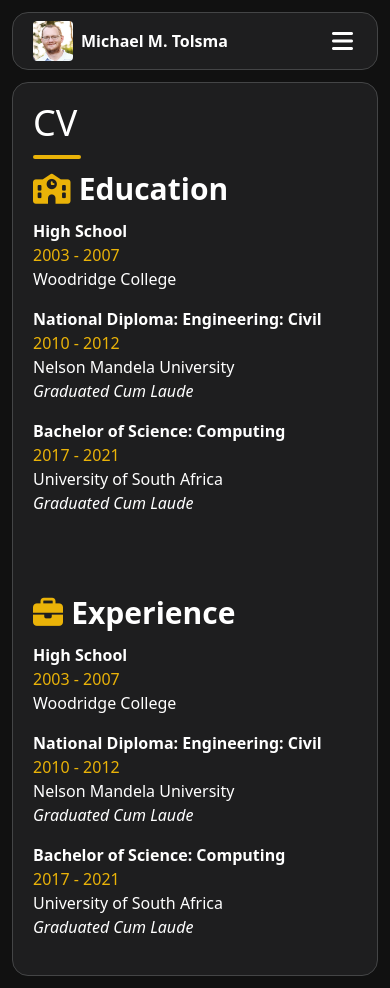
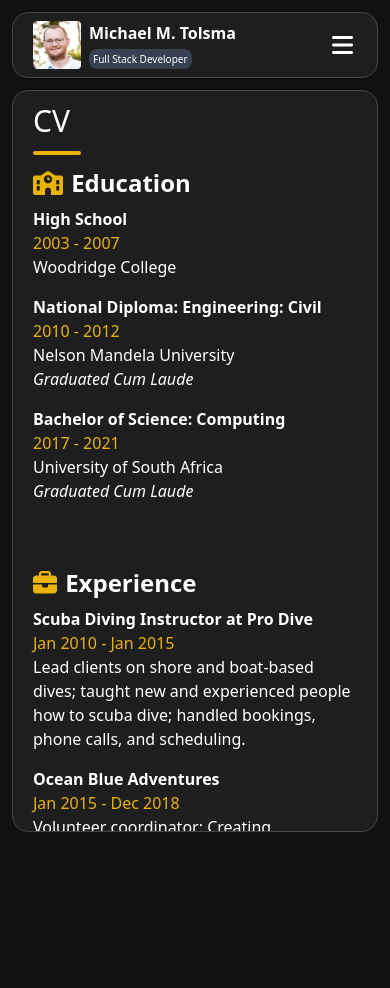
Before and after one commit to mmtolsma/mmtolsma.github.io, a SvelteKit app: page /cv in a window 390 px wide. After the commit the page ends 844 px from the top, so only its background shows below. Built offline with nearby package versions, Linux system fonts and the light colour scheme.

Commit message:
CV content. Sizing adjustments.

```diff
--- a/src/components/Heading.svelte
+++ b/src/components/Heading.svelte
@@ -1,5 +1,5 @@
-<div class="md:mx-5">
-  <h1 class="text-4xl mb-3">
+<div class="mx-3 sm:mx-5 mt-3">
+  <h1 class="text-3xl lg:text-4xl mb-3">
     <slot />
   </h1>
   <div class="w-12 h-1 rounded bg-yellow-500 mb-3" />
--- a/src/components/NavCard.svelte
+++ b/src/components/NavCard.svelte
@@ -21,7 +21,7 @@
   }
 </script>
 
-<div class="bg-base-card border border-card-border rounded-2xl h-full sm:px-5 sm:pt-5 lg:pt-7">
+<div class="bg-base-card border border-card-border rounded-2xl h-full py-1 sm:px-4 sm:py-4 lg:px-5 lg:pt-5">
   <!-- Desktop -->
   <div class="hidden lg:block">
     <div class="flex flex-col items-center">
@@ -43,7 +43,7 @@
   <!-- Tablet -->
   <div class="hidden sm:block lg:hidden">
     <div class="flex items-center">
-      <img src="/profile-pic.png" class="mb-5 rounded w-32 h-32" alt="Michael Tolsma smiling" />
+      <img src="/profile-pic.png" class="rounded w-20 h-20" alt="Michael Tolsma smiling" />
       <div class="ml-4">
         <div class="text-2xl font-bold mb-3">Michael M. Tolsma</div>
         <div class="inline-block text-sm rounded-lg bg-gray-700 px-2 py-1">Full Stack Developer</div>
@@ -58,7 +58,7 @@
         </button>
       </div>
       {#if clicked}
-      <div class="absolute right-0 mt-40 mr-3 w-48 bg-info-card space-y-1 py-2 px-2 z-50">
+      <div class="absolute right-0 mt-56 mr-3 w-48 bg-info-card space-y-1 py-2 px-2 z-50">
         {#each $navLinks as link}
           <a
             href={($page.url.pathname == link.url) ? null : link.url}
@@ -75,9 +75,10 @@
   <div class="sm:hidden flex flex-col">
     <div class="grid grid-cols-6 items-center w-full">
       <div class="flex items-center space-x-2 col-span-5 ml-5">
-        <img src="/profile-pic.png" class="rounded w-10 h-10" alt="Michael Tolsma smiling" />
-        <div class="font-bold">
-          Michael M. Tolsma
+        <img src="/profile-pic.png" class="rounded w-12 h-12" alt="Michael Tolsma smiling" />
+        <div class="ml-4">
+          <div class="font-bold">Michael M. Tolsma</div>
+          <div class="inline-block text-xxs rounded-lg bg-gray-700 p-1">Full Stack Developer</div>
         </div>
       </div>
       <div class="flex justify-end mr-3">
--- a/src/routes/+layout.svelte
+++ b/src/routes/+layout.svelte
@@ -5,20 +5,21 @@
 </script>
 
 {#if $page.url.pathname == '/'}
-	<div class="flex min-h-screen p-3 sm:container sm:py-12 sm:mx-auto sm:max-w-[600px] md:max-w-[750px] lg:max-w-[950px] xl:max-w-[1200px] transition-all">
+  <!-- was min-h-screen max-h-screen -->
+	<div class="flex min-h-dvh max-h-dvh p-3 sm:container sm:py-8 sm:mx-auto sm:max-w-[600px] md:max-w-[750px] lg:max-w-[950px] xl:max-w-[1200px] transition-all">
 		<div class="flex-1">
       <slot />
 		</div>
 	</div>
 {:else}
-	<div class="flex min-h-screen p-3 sm:container sm:mx-auto sm:py-12 sm:max-w-[600px] md:max-w-[700px] lg:h-screen lg:max-w-[950px] xl:max-w-[1200px]">
+	<div class="flex min-h-dvh max-h-dvh p-3 sm:container sm:mx-auto sm:py-8 sm:max-w-[600px] md:max-w-[700px] lg:h-screen lg:max-w-[950px] xl:max-w-[1200px]">
 		<div class="flex flex-col flex-1 gap-3 sm:gap-5 lg:flex-row">
       <!-- Navigation -->
 			<div class="sticky top-0">
 				<NavCard />
 			</div>
       <!-- Body -->
-			<div class="bg-base-card border border-card-border rounded-2xl px-5 py-5 flex-1 overflow-auto md:px-2">
+			<div class="bg-base-card border border-card-border rounded-2xl flex-1 overflow-auto px-2">
 				<div class="flex flex-col h-full">
           <slot />
         </div>
--- a/src/routes/+page.svelte
+++ b/src/routes/+page.svelte
@@ -29,9 +29,9 @@
       </div>
       <!-- mobile -->
       <div class="md:hidden block mb-5">
+        <h2 class="text-2xl sm:text-4xl text-center">Welcome to</h2>
         <h1 class="text-2xl sm:text-4xl text-center"><b>Michael M. Tolsma's</b></h1>
         <h2 class="text-2xl sm:text-4xl text-center">website</h2>
-        <h2 class="text-2xl sm:text-4xl text-center">Welcome to</h2>
       </div>
     </div>
     <div class="mb-5 {transitionClass} delay-[1250ms]">
--- a/src/routes/about/+page.svelte
+++ b/src/routes/about/+page.svelte
@@ -9,7 +9,7 @@
 </div>
 
 <div class="flex-1 overflow-y-auto">
-  <div class="md:mx-5">
+  <div class="mx-3 sm:mx-5">
     <p>
       I am a passionate full-stack developer with three years of professional experience in creating
       and maintaining robust software solutions. Skilled in JavaScript with React for the front-end
--- a/src/routes/contact/+page.svelte
+++ b/src/routes/contact/+page.svelte
@@ -7,7 +7,7 @@
 </Heading>
 
 <div class="flex-1 overflow-y-auto">
-	<div class="md:mx-5">
+  <div class="mx-3 sm:mx-5">
     <p>
       this is the contact page.
     </p>
--- a/src/routes/cv/+page.svelte
+++ b/src/routes/cv/+page.svelte
@@ -7,13 +7,13 @@
 </Heading>
 
 <div class="flex-1 overflow-y-auto">
-	<div class="md:mx-5">
+  <div class="mx-3 sm:mx-5">
 
-    <div class="flex flex-col flex-1 gap-5 justify-between xl:justify-normal xl:gap-20 sm:flex-row">
+    <div class="flex flex-col gap-3 justify-between xl:justify-normal">
       <div class="education">
-        <div class="items-center md:justify-center mb-3">
-          <span class="text-3xl text-yellow-500 fa fa-school mr-1"></span>
-          <span class="text-3xl font-bold">Education</span>
+        <div class="items-center md:justify-center mb-2">
+          <span class="text-2xl lg:text-3xl text-yellow-500 fa fa-school mr-1"></span>
+          <span class="text-2xl lg:text-3xl font-bold">Education</span>
         </div>
 
         <div class="mb-4">
@@ -40,30 +40,47 @@
       <br>
 
       <div class="experience">
-        <div class="items-center justify-center mb-3">
-          <span class="text-3xl text-yellow-500 fa fa-briefcase mr-1"></span>
-          <span class="text-3xl font-bold">Experience</span>
+        <div class="items-center justify-center mb-2">
+          <span class="text-2xl lg:text-3xl text-yellow-500 fa fa-briefcase mr-1"></span>
+          <span class="text-2xl lg:text-3xl font-bold">Experience</span>
         </div>
 
         <div class="mb-4">
-          <span class="font-bold">High School</span>
-          <p class="text-yellow-500">2003 - 2007</p>
-          <p>Woodridge College</p>
+          <span class="font-bold">Scuba Diving Instructor at Pro Dive</span>
+          <p class="text-yellow-500">Jan 2010 - Jan 2015</p>
+          <p>Lead clients on shore and boat-based dives; taught new and experienced people how to scuba dive; handled bookings, phone calls, and scheduling.</p>
         </div>
 
         <div class="mb-4">
-          <span class="font-bold">National Diploma: Engineering: Civil</span>
-          <p class="text-yellow-500">2010 - 2012</p>
-          <p>Nelson Mandela University</p>
-          <p class="italic">Graduated Cum Laude</p>
+          <span class="font-bold">Ocean Blue Adventures</span>
+          <p class="text-yellow-500">Jan 2015 - Dec 2018</p>
+          <p>Volunteer coordinator: Creating, implementing and managing a daily schedule for international volunteers taking part in a marine-based program at the ORCA Foundation.</p>
+          <p>Adventure tour guide: Tour guide for the commercial whale and dolphin watching company Ocean Blue Adventures.</p>
         </div>
 
         <div class="mb-4">
-          <span class="font-bold">Bachelor of Science: Computing</span>
-          <p class="text-yellow-500">2017 - 2021</p>
-          <p>University of South Africa</p>
-          <p class="italic">Graduated Cum Laude</p>
+          <span class="font-bold">Junior Mobile/Flutter Android Developer Internship at Melon Stall</span>
+          <p class="text-yellow-500">Nov 2019 - Jan 2021</p>
+          <p>Going over feature requirements and making sure they're understood; using git/Github to manage changes; developing features against emulators and real devices; creating prototypes for more advanced features; handing over of APKs and deploying into Google Play Store.</p>
         </div>
+
+        <div class="mb-4">
+          <span class="font-bold">Junior Software Developer at Teach Me 2</span>
+          <p class="text-yellow-500">Sep 2021 - Present</p>
+          <p>Maintaining, upgrading, and enhancing the company website, which serves as a critical tool for staff to capture customer data, and customers to view important information. Ensure seamless functionality and user experience utilizing Ruby on Rails for backend development and JS/React for frontend development.</p>
+        </div>
+      </div>
+
+      <div class="skills mb-5">
+        <div class="items-center justify-center mb-2">
+          <span class="text-2xl lg:text-3xl text-yellow-500 fa fa-wrench mr-1"></span>
+          <span class="text-2xl lg:text-3xl font-bold">My Skills</span>
+        </div>
+        <p>Ruby/Ruby on Rails - Backend development</p>
+        <p>Javascript/React - Frontend development</p>
+        <p>Bootstrap</p>
+        <p>Sveltekit - Basic</p>
+        <p>Tailwind - Basic</p>
       </div>
     </div>
 
--- a/src/routes/portfolio/+page.svelte
+++ b/src/routes/portfolio/+page.svelte
@@ -7,7 +7,7 @@
 </Heading>
 
 <div class="flex-1 overflow-y-auto">
-	<div class="md:mx-5">
+  <div class="mx-3 sm:mx-5">
     <p>
       this is the portfolio page.
     </p>
--- a/tailwind.config.js
+++ b/tailwind.config.js
@@ -7,6 +7,11 @@ export default {
         'base-card': '#1E1E1F',
         'card-border': '#444546',
         'info-card': '#333333',
+      },
+      fontSize: {
+        'xxs': ['0.625rem', {
+          lineHeight: '0.75rem'
+        }],
       }
     }
   },
```
